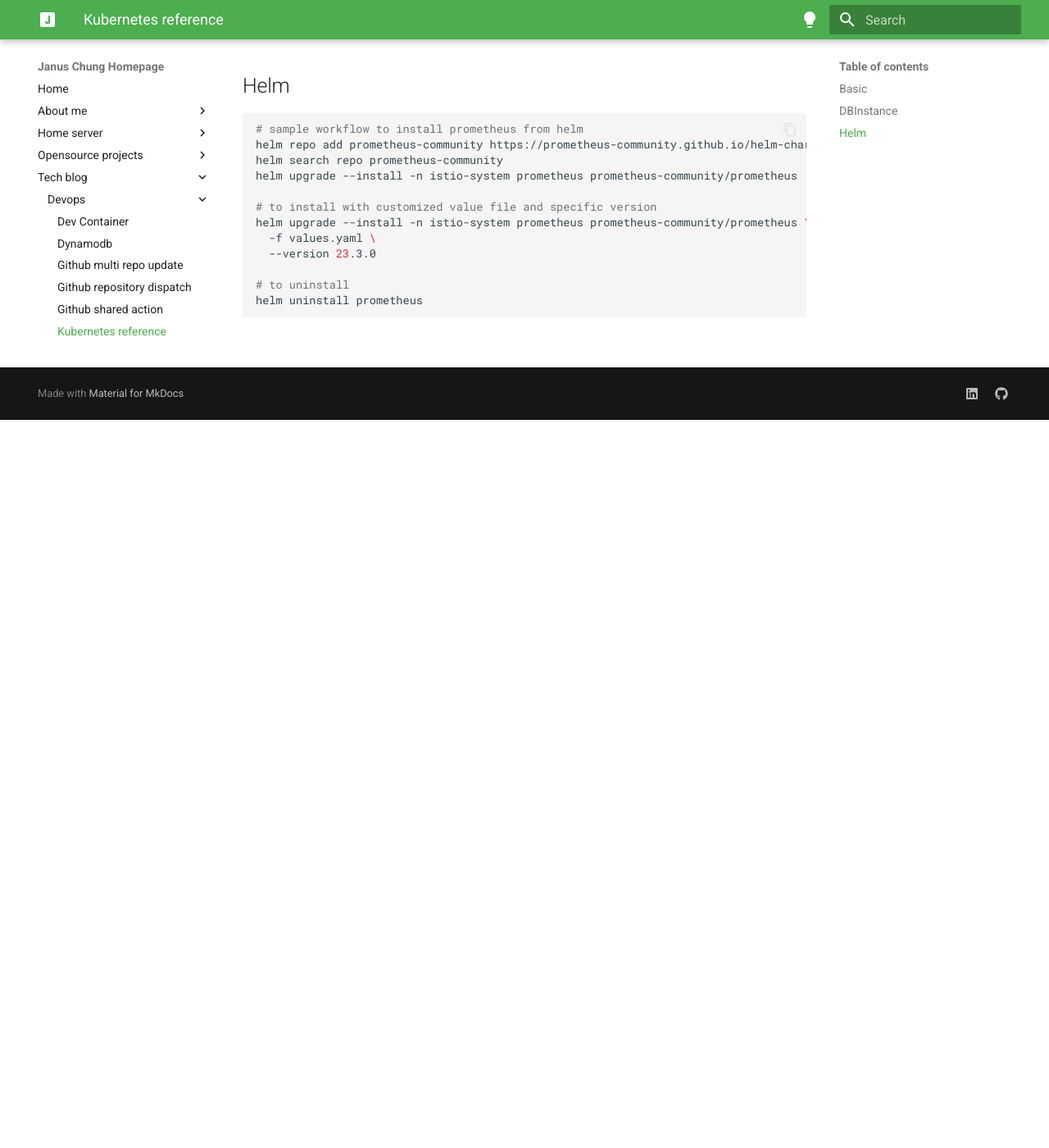
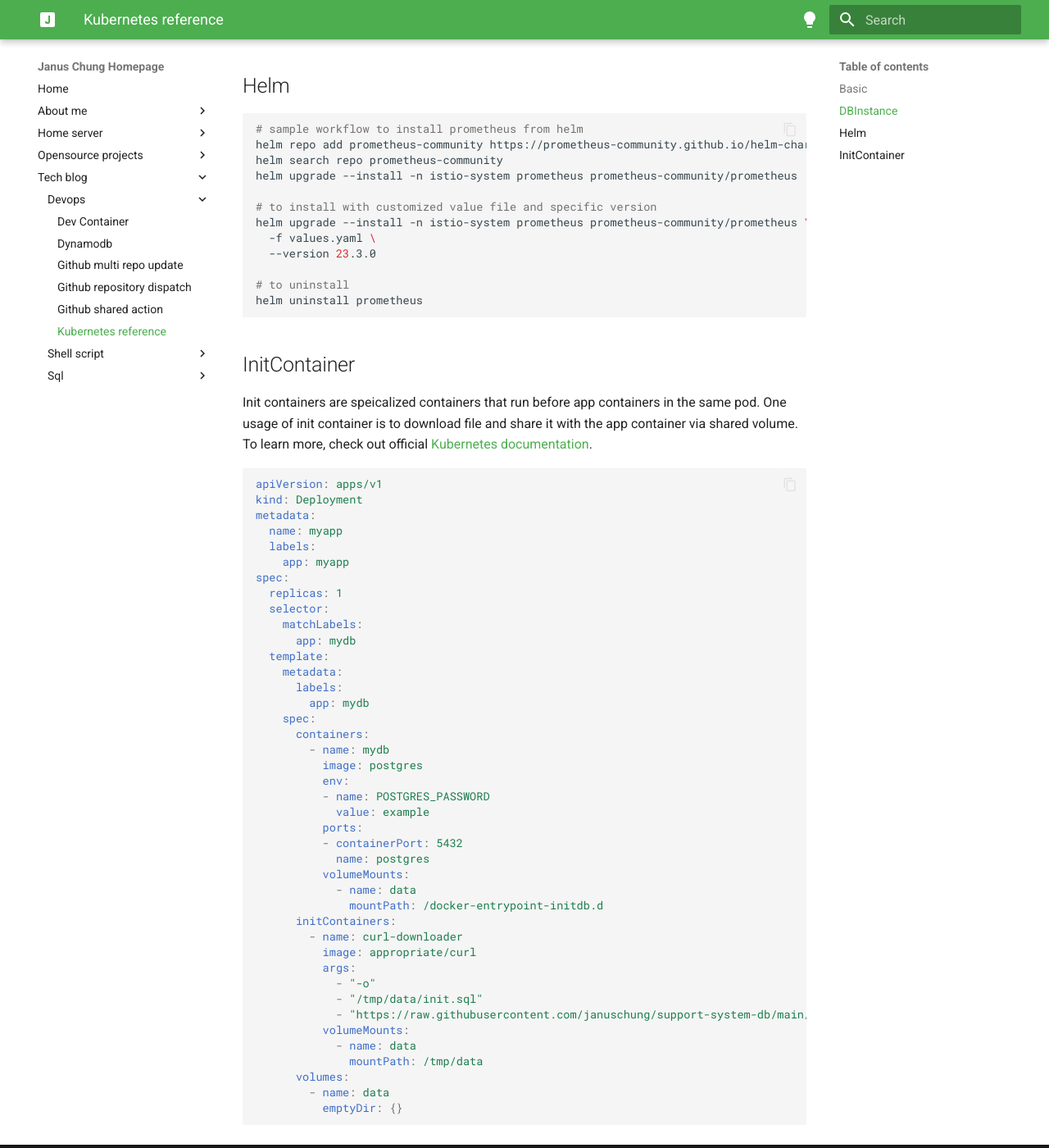
Before and after one commit to januschung/januschung.github.io, an MkDocs documentation site: the page built from docs/tech-blog/devops/kubernetes-reference.md, in a window 1280 px wide and 1400 px high, scrolled down 888 px. Shown: the whole window at 82% size. Built offline with MkDocs 1.6.1 and Material for MkDocs 9.7.7, drawn with Linux system fonts in a browser that asks for light colours.

Commit message:
initcontainer  example

````diff
--- a/docs/tech-blog/devops/kubernetes-reference.md
+++ b/docs/tech-blog/devops/kubernetes-reference.md
@@ -54,3 +54,51 @@
 # to uninstall
 helm uninstall prometheus
 ```
+
+## InitContainer
+
+Init containers are speicalized containers that run before app containers in the same pod. One usage of init container is to download file and share it with the app container via shared volume. To learn more, check out official [Kubernetes documentation](https://kubernetes.io/docs/concepts/workloads/pods/init-containers/).
+
+``` yaml
+apiVersion: apps/v1
+kind: Deployment
+metadata:
+  name: myapp
+  labels:
+    app: myapp
+spec:
+  replicas: 1
+  selector:
+    matchLabels:
+      app: mydb
+  template:
+    metadata:
+      labels:
+        app: mydb
+    spec:
+      containers:
+        - name: mydb
+          image: postgres
+          env:
+          - name: POSTGRES_PASSWORD
+            value: example
+          ports:
+          - containerPort: 5432
+            name: postgres
+          volumeMounts:
+            - name: data
+              mountPath: /docker-entrypoint-initdb.d
+      initContainers:
+        - name: curl-downloader
+          image: appropriate/curl
+          args:
+            - "-o"
+            - "/tmp/data/init.sql"
+            - "https://raw.githubusercontent.com/januschung/support-system-db/main/sql-scripts/create_tables.sql"
+          volumeMounts:
+            - name: data
+              mountPath: /tmp/data
+      volumes:
+        - name: data
+          emptyDir: {}
+```
````
